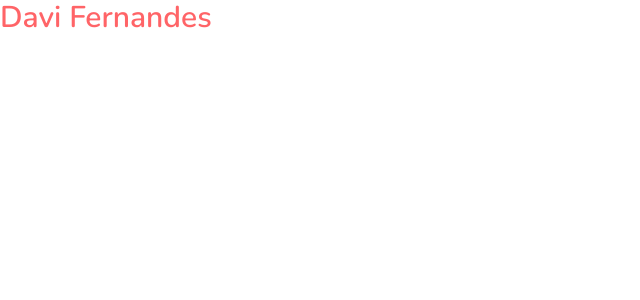
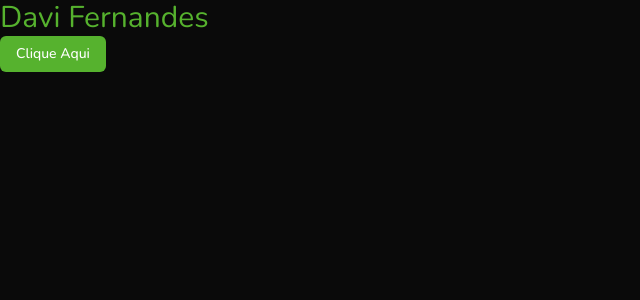
Before and after one commit to davifdev/finance-app-frontend, a React (Vite) app: page / in a window 1280 px wide. Shown: the top 300 px of the page, without its empty margins (0-640 px from the left). Built offline with nearby package versions, Linux system fonts and the light colour scheme.

Commit message:
chore: add shadcn and tailwind colors

```diff
--- a/eslint.config.js
+++ b/eslint.config.js
@@ -23,13 +23,17 @@ export default defineConfig([
         sourceType: "module",
       },
     },
-      plugins: {
+    plugins: {
       "simple-import-sort": simpleImportSort,
     },
     rules: {
       "no-unused-vars": ["error", { varsIgnorePattern: "^[A-Z_]" }],
       "simple-import-sort/imports": "error",
       "simple-import-sort/exports": "error",
+      "react-refresh/only-export-components": [
+        "off",
+        { allowConstantExport: true },
+      ],
     },
   },
 ]);
--- a/package.json
+++ b/package.json
@@ -11,9 +11,14 @@
     "prepare": "husky"
   },
   "dependencies": {
+    "@radix-ui/react-slot": "^1.2.3",
     "@tailwindcss/vite": "^4.1.16",
+    "class-variance-authority": "^0.7.1",
+    "clsx": "^2.1.1",
+    "lucide-react": "^0.552.0",
     "react": "^19.1.1",
     "react-dom": "^19.1.1",
+    "tailwind-merge": "^3.3.1",
     "tailwindcss": "^4.1.16"
   },
   "devDependencies": {
@@ -31,6 +36,7 @@
     "lint-staged": "^16.2.6",
     "prettier": "^3.6.2",
     "prettier-plugin-tailwindcss": "^0.7.1",
+    "tw-animate-css": "^1.4.0",
     "vite": "^7.1.7"
   }
 }
--- a/src/App.jsx
+++ b/src/App.jsx
@@ -1,7 +1,14 @@
+import { Button } from "./components/ui/button";
+
 const userName = "Davi Fernandes";
 
 const App = () => {
-  return <h2 className="text-3xl font-semibold text-red-400">{userName}</h2>;
+  return (
+    <div>
+      <h2 className="text-primary-green text-3xl">{userName}</h2>
+      <Button onClick={() => alert("Hello World")}>Clique Aqui</Button>
+    </div>
+  );
 };
 
 export default App;
--- /dev/null
+++ b/src/components/ui/button.jsx
@@ -0,0 +1,51 @@
+import { Slot } from "@radix-ui/react-slot";
+import { cva } from "class-variance-authority";
+import * as React from "react";
+
+import { cn } from "@/lib/utils";
+
+const buttonVariants = cva(
+  "inline-flex items-center justify-center gap-2 whitespace-nowrap rounded-md text-sm font-medium transition-all disabled:pointer-events-none disabled:opacity-50 [&_svg]:pointer-events-none [&_svg:not([class*='size-'])]:size-4 shrink-0 [&_svg]:shrink-0 outline-none focus-visible:border-ring focus-visible:ring-ring/50 focus-visible:ring-[3px] aria-invalid:ring-destructive/20 dark:aria-invalid:ring-destructive/40 aria-invalid:border-destructive",
+  {
+    variants: {
+      variant: {
+        default: "bg-primary text-primary-foreground hover:bg-primary/90",
+        destructive:
+          "bg-destructive text-white hover:bg-destructive/90 focus-visible:ring-destructive/20 dark:focus-visible:ring-destructive/40 dark:bg-destructive/60",
+        outline:
+          "border bg-background shadow-xs hover:bg-accent hover:text-accent-foreground dark:bg-input/30 dark:border-input dark:hover:bg-input/50",
+        secondary:
+          "bg-secondary text-secondary-foreground hover:bg-secondary/80",
+        ghost:
+          "hover:bg-accent hover:text-accent-foreground dark:hover:bg-accent/50",
+        link: "text-primary underline-offset-4 hover:underline",
+      },
+      size: {
+        default: "h-9 px-4 py-2 has-[>svg]:px-3",
+        sm: "h-8 rounded-md gap-1.5 px-3 has-[>svg]:px-2.5",
+        lg: "h-10 rounded-md px-6 has-[>svg]:px-4",
+        icon: "size-9",
+        "icon-sm": "size-8",
+        "icon-lg": "size-10",
+      },
+    },
+    defaultVariants: {
+      variant: "default",
+      size: "default",
+    },
+  }
+);
+
+function Button({ className, variant, size, asChild = false, ...props }) {
+  const Comp = asChild ? Slot : "button";
+
+  return (
+    <Comp
+      data-slot="button"
+      className={cn(buttonVariants({ variant, size, className }))}
+      {...props}
+    />
+  );
+}
+
+export { Button, buttonVariants };
--- a/src/index.css
+++ b/src/index.css
@@ -1,11 +1,87 @@
 @import "tailwindcss";
+@import "tw-animate-css";
 
 :root {
   --font-primary: "Nunito", sans-serif;
+  --primary-blue: oklch(63.337% 0.19239 259.636);
+  --primary-green: oklch(68.131% 0.18714 138.113);
+  --primary-red: oklch(60.705% 0.22036 26.859);
+  --background: oklch(14.479% 0.00002 271.152);
+  --foreground: oklch(100% 0.00011 271.152);
+  --card: oklch(20.463% 0.00002 271.152);
+  --card-foreground: oklch(100% 0.00011 271.152);
+  --popover: oklch(20.463% 0.00002 271.152);
+  --popover-foreground: oklch(100% 0.00011 271.152);
+  --primary: oklch(68.131% 0.18714 138.113);
+  --primary-foreground: oklch(100% 0.00011 271.152);
+  --secondary: oklch(27.394% 0.00551 285.955);
+  --secondary-foreground: oklch(100% 0.00011 271.152);
+  --muted: oklch(27.394% 0.00551 285.955);
+  --muted-foreground: oklch(71.547% 0.00008 271.152);
+  --accent: oklch(27.394% 0.00551 285.955);
+  --accent-foreground: oklch(100% 0.00011 271.152);
+  --destructive: oklch(60.705% 0.22036 26.859);
+  --destructive-foreground: oklch(100% 0.00011 271.152);
+  --border: oklch(27.394% 0.00551 285.955);
+  --input: oklch(27.394% 0.00551 285.955);
+  --ring: oklch(86.995% 0.0001 271.152);
+  --radius: 0.5rem;
+  --chart-1: oklch(52.985% 0.19323 262.065);
+  --chart-2: oklch(69.943% 0.13388 165.493);
+  --chart-3: oklch(72.266% 0.15015 60.57);
+  --chart-4: oklch(61.93% 0.20303 312.732);
+  --chart-5: oklch(61.173% 0.20932 6.119);
+}
+
+@theme inline {
+  --radius-sm: calc(var(--radius) - 4px);
+  --radius-md: calc(var(--radius) - 2px);
+  --radius-lg: var(--radius);
+  --radius-xl: calc(var(--radius) + 4px);
+  --color-background: var(--background);
+  --color-foreground: var(--foreground);
+  --color-card: var(--card);
+  --color-card-foreground: var(--card-foreground);
+  --color-popover: var(--popover);
+  --color-popover-foreground: var(--popover-foreground);
+  --color-primary: var(--primary);
+  --color-primary-blue: oklch(63.337% 0.19239 259.636);
+  --color-primary-green: oklch(68.131% 0.18714 138.113);
+  --color-primary-red: oklch(60.705% 0.22036 26.859);
+  --color-primary-foreground: var(--primary-foreground);
+  --color-secondary: var(--secondary);
+  --color-secondary-foreground: var(--secondary-foreground);
+  --color-muted: var(--muted);
+  --color-muted-foreground: var(--muted-foreground);
+  --color-accent: var(--accent);
+  --color-accent-foreground: var(--accent-foreground);
+  --color-destructive: var(--destructive);
+  --color-border: var(--border);
+  --color-input: var(--input);
+  --color-ring: var(--ring);
+  --color-chart-1: var(--chart-1);
+  --color-chart-2: var(--chart-2);
+  --color-chart-3: var(--chart-3);
+  --color-chart-4: var(--chart-4);
+  --color-chart-5: var(--chart-5);
+  --color-sidebar: var(--sidebar);
+  --color-sidebar-foreground: var(--sidebar-foreground);
+  --color-sidebar-primary: var(--sidebar-primary);
+  --color-sidebar-primary-foreground: var(--sidebar-primary-foreground);
+  --color-sidebar-accent: var(--sidebar-accent);
+  --color-sidebar-accent-foreground: var(--sidebar-accent-foreground);
+  --color-sidebar-border: var(--sidebar-border);
+  --color-sidebar-ring: var(--sidebar-ring);
 }
 
 @layer base {
   body {
     font-family: var(--font-primary);
   }
+  * {
+    @apply border-border outline-ring/50;
+  }
+  body {
+    @apply bg-background text-foreground;
+  }
 }
--- /dev/null
+++ b/src/lib/utils.js
@@ -0,0 +1,6 @@
+import { clsx } from "clsx";
+import { twMerge } from "tailwind-merge";
+
+export function cn(...inputs) {
+  return twMerge(clsx(inputs));
+}
--- a/vite.config.js
+++ b/vite.config.js
@@ -1,7 +1,7 @@
 import tailwindcss from "@tailwindcss/vite";
 import react from "@vitejs/plugin-react";
+import path from "path";
 import { defineConfig } from "vite";
-
 
 // https://vite.dev/config/
 export default defineConfig({
@@ -9,4 +9,10 @@ export default defineConfig({
   server: {
     open: true,
   },
+  resolve: {
+    alias: {
+      // eslint-disable-next-line no-undef
+      "@": path.resolve(__dirname, "./src"),
+    },
+  },
 });
```
Also changed, not shown: jsconfig.json (added, +8 -0 lines), .lintstagedrc.json, components.json (added), 2 other files (tests, documents, lock files or other folders).
